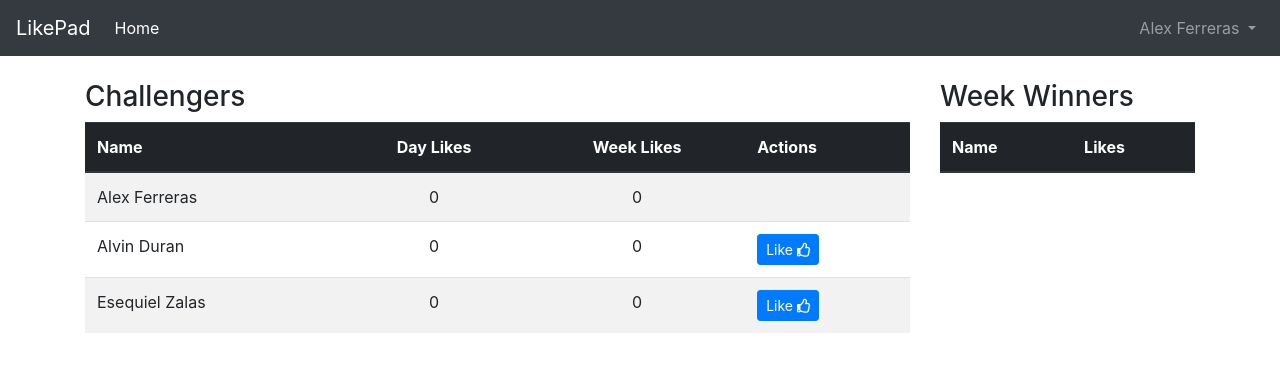
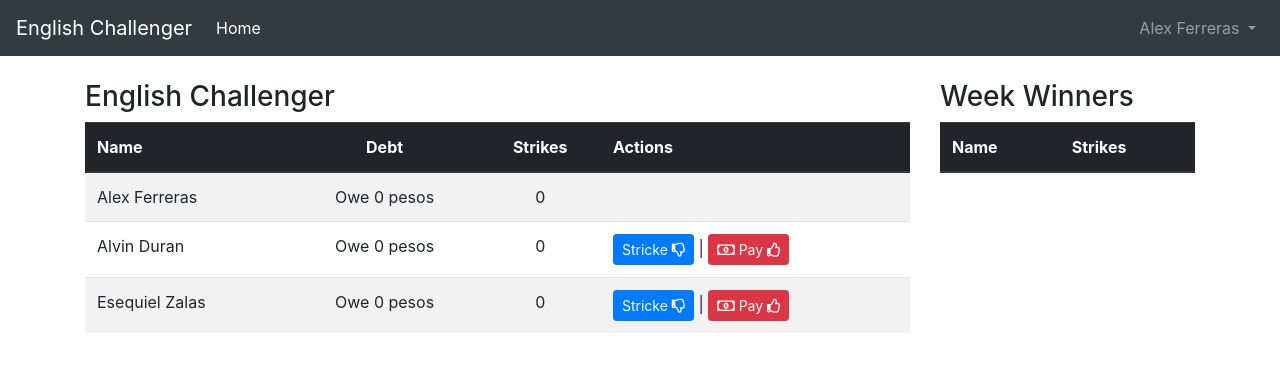
Before and after one commit to nicoavn/LikePad, a Django app: page /home in a window 1280 px wide. Shown: the top 372 px of the page. Run offline with Django 3.2, Linux system fonts and the light colour scheme; a user stored in the database is signed in; data comes from the database, SQL or seed files in the repository; both versions use the stored data as it was after the commit; data that the repository does not hold is empty; some libraries are stand-ins or nearby versions.

Commit message:
english challenger firt commit

```diff
--- a/Like/models.py
+++ b/Like/models.py
@@ -19,24 +19,24 @@ class Like(models.Model):
         return "Like from " + self.reported_by.first_name[0:1] + ". " + self.reported_by.last_name + " to " + \
             self.reported_to.first_name[0:1] + ". " + self.reported_to.last_name
 
+
     @classmethod
     def report(cls, reporter, report_to):
         if reporter.pk == report_to.pk:
             raise IllegalLikeException()
 
         now = tz.datetime.now()
-        datetime_day_start = tz.datetime(now.year, now.month, now.day)
-        datetime_day_end = tz.datetime(now.year, now.month, now.day, 23, 59, 59)
-        day_likes = Like.objects.filter(when__range=(datetime_day_start, datetime_day_end),
-                                        reported_by=reporter, deleted_at__isnull=True)
+        #datetime_day_start = tz.datetime(now.year, now.month, now.day)
+        #datetime_day_end = tz.datetime(now.year, now.month, now.day, 23, 59, 59)
+        #day_likes = Like.objects.filter(when__range=(datetime_day_start, datetime_day_end),
+        #                                reported_by=reporter, deleted_at__isnull=True)
 
-        if len(day_likes) > 2:
-            raise DailyVotesAlreadyGivenException()
+        #if len(day_likes) > 2:
+         #   raise DailyVotesAlreadyGivenException()
 
-        day_likes = day_likes.filter(reported_to=report_to)
-        if day_likes:
-            raise AlreadyLikedUserException()
-
+        #day_likes = day_likes.filter(reported_to=report_to)
+        #if day_likes:
+        #    raise AlreadyLikedUserException()
         like = Like(reported_by=reporter, reported_to=report_to, when=now)
         like.save()
 
@@ -49,11 +49,8 @@ class Like(models.Model):
         datetime_day_start = tz.datetime(now.year, now.month, now.day)
         datetime_day_end = tz.datetime(now.year, now.month, now.day, 23, 59, 59)
 
-        like = Like.objects.filter(reported_by=reporter, reported_to=report_to, deleted_at__isnull=True,
-                                   when__range=(datetime_day_start, datetime_day_end)).first()
-        if like:
-            like.deleted_at = now
-            like.save()
+        Like.objects.filter(reported_by=reporter, reported_to=report_to).update(deleted_at=now)
+
 
     @classmethod
     def get_day_likes(cls, user):
--- a/Like/views.py
+++ b/Like/views.py
@@ -63,6 +63,18 @@ def log_out(request):
     return redirect(home)
 
 
+def calculate_strickes(stricks):
+    n = 0
+    pesos = 0
+    for strick in range(stricks):
+        n = n+1
+        if n == 5:
+            pesos = pesos + 50
+        if n > 5:
+            pesos = pesos + 5
+    return pesos
+
+
 @login_required(login_url="/")
 def home(request, context=None):
     users = User.objects.all()
@@ -73,12 +85,11 @@ def home(request, context=None):
     day_liked_users = request.user.likes_given.filter(when__range=(datetime_day_start, datetime_day_end),
                                                       deleted_at__isnull=True
                                                       ).values_list('reported_to_id', flat=True)
-
     liked_users = []
     for user in users:
         user.day_likes = len(Like.get_day_likes(user))
         user.week_likes = len(Like.get_week_likes(user))
-
+        user.pesos = calculate_strickes(len(Like.get_week_likes(user)))
         if user == request.user:
             continue
 
@@ -91,7 +102,6 @@ def home(request, context=None):
     context['liked_users'] = liked_users
     context['week_likes'] = liked_users
     context['error'] = message if message else ''
-
 
     return render(request, "dashboard.html", context)
 
--- a/templates/dashboard.html
+++ b/templates/dashboard.html
@@ -24,7 +24,7 @@
 </head>
 <body>
 <nav class="navbar navbar-expand-lg navbar-dark bg-dark">
-    <a class="navbar-brand" href="/home">LikePad</a>
+    <a class="navbar-brand" href="/home">English Challenger</a>
     <button class="navbar-toggler" type="button" data-toggle="collapse" data-target="#navbarNavDropdown"
             aria-controls="navbarNavDropdown" aria-expanded="false" aria-label="Toggle navigation">
         <span class="navbar-toggler-icon"></span>
@@ -74,13 +74,13 @@
 
         <div class="row">
             <div class="col-md-9">
-                <h3>Challengers</h3>
+                <h3>English Challenger</h3>
                 <table class="table table-striped">
                     <thead class="thead-dark">
                     <tr>
                         <th>Name</th>
-                        <th class="text-center">Day Likes</th>
-                        <th class="text-center">Week Likes</th>
+                        <th class="text-center">Debt</th>
+                        <th class="text-center">Strikes</th>
                         <th>Actions</th>
                     </tr>
                     </thead>
@@ -88,21 +88,24 @@
                     {% for u in users %}
                         <tr>
                             <td>{{ u.first_name }} {{ u.last_name }}</td>
-                            <td class="text-center">{{ u.day_likes }}</td>
+                            <td class="text-center">Owe {{ u.pesos }} pesos</td>
                             <td class="text-center">{{ u.week_likes }}</td>
                             <td>
                                 {% if u != user %}
-                                    {% if u.id in liked_users %}
-                                        <button type="button" class="btn btn-danger btn-sm dislike-btn"
-                                                onclick="revertReport({{ u.id }})">Unlike
+
+                                        <button type="button" class="btn btn-primary btn-sm like-btn"
+                                                onclick="report({{ u.id }})">Stricke
+                                            <i class="far fa-thumbs-down"></i>
+                                        </button>
+                                    |
+                                    <button type="button" class="btn btn-danger btn-sm dislike-btn "
+                                                onclick="revertReport({{ u.id }})">
+                                        <i class="far fa-money-bill-alt"></i>
+                                        Pay
+                                         <i class="far fa-thumbs-up"></i>
                                             {#                                <i class="far fa-thumbs-down"></i>#}
                                         </button>
-                                    {% else %}
-                                        <button type="button" class="btn btn-primary btn-sm like-btn"
-                                                onclick="report({{ u.id }})">Like
-                                            <i class="far fa-thumbs-up"></i>
-                                        </button>
-                                    {% endif %}
+
                                 {% endif %}
                             </td>
                         </tr>
@@ -116,7 +119,7 @@
                     <thead class="thead-dark">
                     <tr>
                         <th>Name</th>
-                        <th>Likes</th>
+                        <th>Strikes</th>
                     </tr>
                     </thead>
                     <tbody>
@@ -154,12 +157,13 @@
     function revertReport(revert_report_to) {
         // $().delete();
         // revert_report_to
+        if (confirm("Are you sure that She/He Pay all the money?")){
         let reportToInput = $('#undo-report-to-id');
         reportToInput.val(revert_report_to);
         let form = $('#dislike-form');
         form.submit();
         {#location.reload();#}
-    }
+    }}
 </script>
 </body>
 </html>
```
Also changed, not shown: db.sqlite3 (added), 1 other file.
